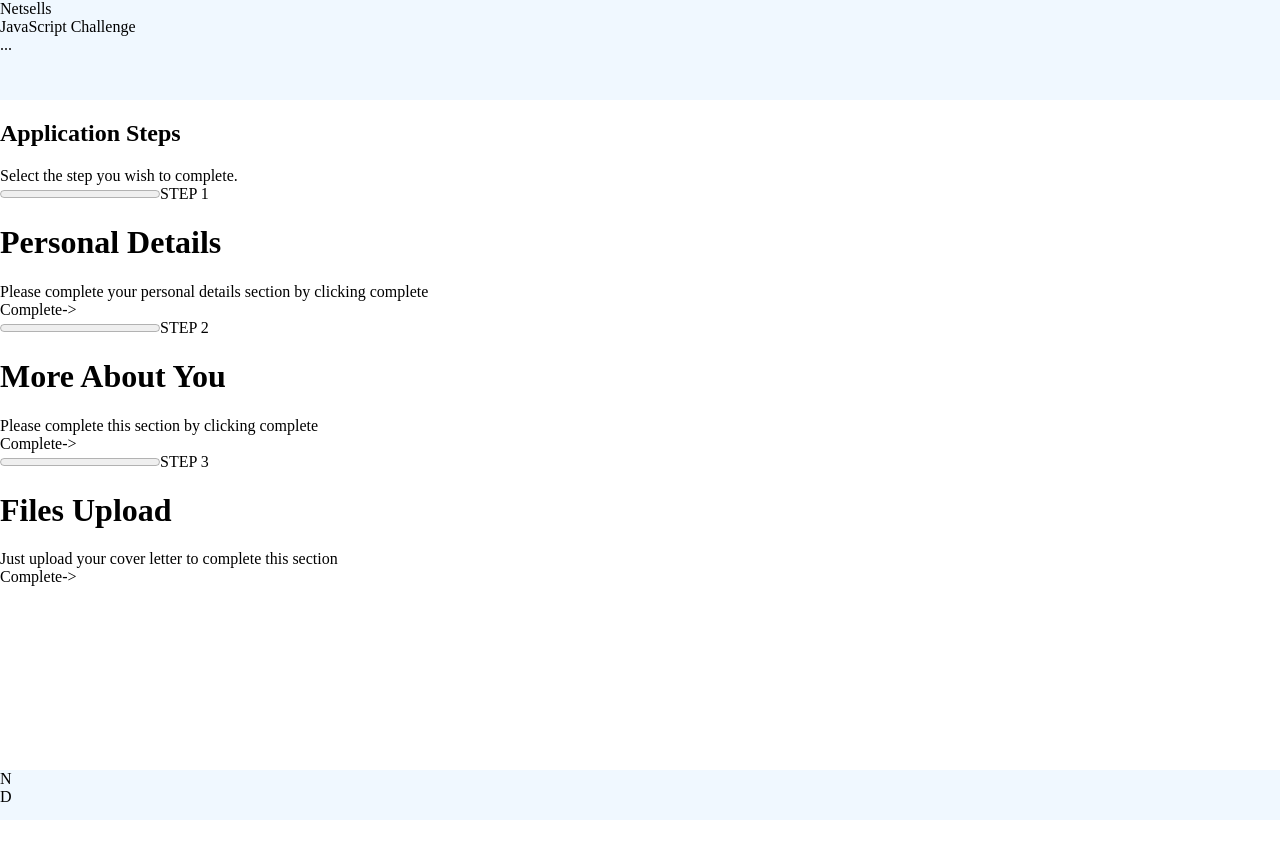
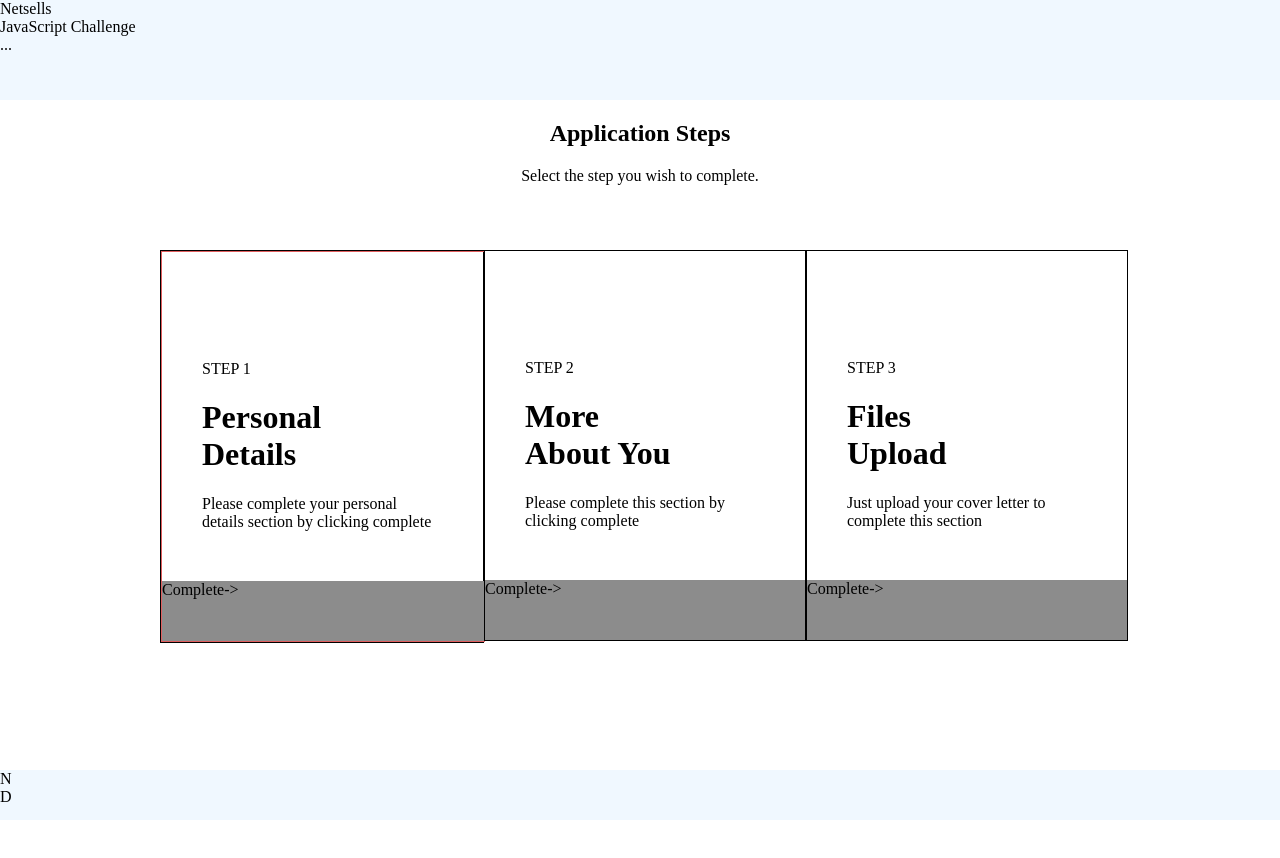
Before and after one commit to sodongit/netsells, an Angular app: page /cv in a window 1280 px wide. Shown: the top 858 px of the page. Before the commit the page ends 820 px from the top, so only its background shows below. Built offline with nearby package versions, Linux system fonts and the light colour scheme.

Commit message:
attach data  and preliminary styling

```diff
--- a/src/app/modules/cv/pages/cv/cv.component.html
+++ b/src/app/modules/cv/pages/cv/cv.component.html
@@ -1,7 +1,14 @@
-<div>
+<div class="full-step-title">
   <h2> Application Steps</h2>
   <span>Select the step you wish to complete.</span>
 </div>
-<div *ngFor="let cardInfo of cardList">
-  <app-card [cardInfo]="cardInfo"></app-card>
+<div class="card-holder open">
+  <app-card
+    *ngFor="let cardInfo of cardList"
+    [cardInfo]="cardInfo"
+    [cardCompletion]="cardCompletion"
+    [cardStatus]="cardStatus"
+    [stepOpen]="stepOpen"
+    (stepChange)="completeCard($event)">
+  </app-card>
 </div>
--- a/src/app/modules/cv/pages/cv/cv.component.scss
+++ b/src/app/modules/cv/pages/cv/cv.component.scss
@@ -1,144 +1,125 @@
-.cv-contents {
-  background-color: rgba(228, 255, 245, 0.2);
-  height: 100%;
+.full-step-title {
   width: 100%;
+  height: 20%;
+  text-align: center;
 }
 
-.cv-contents-form {
-  align-items: center;
+.card-holder {
+  width: 75%;
+  height: 100%;
   display: flex;
-  height: 100%;
-  width: 1000px;
+  flex-flow: row nowrap;
+  justify-content: space-between;
   margin: 0 auto;
 }
 
-.form-box {
-  height: 75%;
+.open {
+  .card {
+    height: auto;
+    flex: 1;
+    border: 1px black solid;
+
+
+
+    progress {
       width: 100%;
-  color: rgba(0, 0, 0, 0.81);
-  font-family: "Times New Roman";
-}
-
-.form-box-item-left {
-  display: inline-block;
-  position: relative;
-  width: 20%;
-  height: 100%;
-  margin: 0;
-  float: left;
-
-  .form-box-item-list {
-
-    height: 50px;
-    width: 100%;
-  }
-
-  .edit {
+      height: 30px;
     }
   }
 
-.form-box-item-right {
-  position: relative;
-  width: 80%;
-  height: 100%;
-  margin: 0;
-  float: left;
+  .card-contents {
 
-
-  .form-box-item-wrapper {
     width: 100%;
     height: 100%;
+    display: inline-block;
   }
 
-  .form-box-item-popout {
-    height: 52px;
-    width: auto;
-
+  .card-top {
+    display: flex;
+    flex-direction: column;
+    width: 240px;
+    height:100%;
+    padding: 50px 40px 0px 40px;
   }
 
-  .form-box-item-content {
-    background-color: #E1FAFF;
-    position: relative;
-    border: 1px solid #b9ced2;
-    border-left: 0px;
-    border-radius: 0 25px 25px 25px;
-    padding: 0 22.5px 10px 17px;
-    z-index: 100;
-
-    textarea {
+  .card-progress {
+    flex: 0;
+    order:2;
     width: 100%;
-      height: 100px;
+    height: 30px;
+    padding-bottom: 40px;
+  }
+  .card-step-text {
+    flex: 0;
+    order:1;
+    width:170px;
+    height: 30px
+  }
+  .card-step-title {
+    flex: 0;
+    order:3;
+    width:150px;
+    heifht: 30px
+  }
+  .card-description {
+    flex: 0;
+    order:4;
+    width:100%;
+    height:30px;
+    padding-bottom: 50px;
   }
 
-
-}
-
-button:enabled {
-  background-color: #9dff96;
-
-}
-
-button:disabled {
-  background-color: #bafffd;
-}
-
-
-
-.edit {
-  width: auto;
-}
-
-
-}
-
-.boxChoiceText,
-.boxChoice {
-  align-items: center;
-  display: flex;
-  height: 100%;
-  width: 48%;
-  float: left;
-}
-
-.boxChoiceText {
-  span {
+  .card-status-button {
     width: 100%;
-    white-space: nowrap;
-    text-overflow: ellipsis;
-    overflow: hidden;
-    color: rgba(0, 0, 0, 0.81);
-    font-family: "Times New Roman";
+    height: 60px;
+    background-color: #8c8c8c;
   }
 }
 
-.submit-button {
-  background-color: #ff8c87;
+.closed {
+  .card {
+    height: auto;
+    flex: 1;
+    border: 1px black solid;
+
+    progress {
+      width: 100%;
+      height: 30px;
+    }
   }
 
-
-.ripple {
-  position: relative;
-  overflow: hidden;
-  transform: translate3d(0, 0, 0);
+  .card-contents {
+    width: 100%;
+    height: 100%;
+    display: inline-block;
   }
 
-.button {
-  margin: 10px 0px 0 17px;
-  outline: none;
-  text-decoration: none;
-  border-radius: 15px;
-  justify-content: center;
-  cursor: pointer;
-  text-transform: uppercase;
+  .card-top {
+    width: 240px;
+    height:100%;
+    padding: 50px 40px 0px 40px;
+  }
+
+  .card-progress {
+    width: 100%;
     height: 30px;
-  width: 120px;
-  opacity: 1;
-  border: 1px solid rgba(124, 202, 120, 0.6);
+    padding-bottom: 40px;
+  }
+  .card-step-text {
+    width:170px;
+  }
+  .card-step-title {
+    width:150px;
+  }
+  .card-description {
+    width:100%;
+    padding-bottom: 50px;
+  }
 
-  span {
-    color: rgba(26, 43, 25, 0.8);
-    font-size: 12px;
-    font-weight: 500;
-    letter-spacing: 0.7px;
+  .card-status-button {
+    width: 100%;
+    height: 60px;
+    background-color: #8c8c8c;
   }
+
 }
--- a/src/app/modules/cv/pages/cv/cv.component.ts
+++ b/src/app/modules/cv/pages/cv/cv.component.ts
@@ -4,7 +4,6 @@ import {CvList, CvService} from "../../../../core/services/cv.service";
 import {ApiService} from "../../../../shared/services/api.service";
 import {Subscription} from "rxjs";
 import {animate, state, style, transition, trigger} from "@angular/animations";
-
 
 
 // TODO split up html into smaller components
@@ -39,62 +38,34 @@ import {animate, state, style, transition, trigger} from "@angular/animations";
       })),
       transition('nonedit => edit', [animate('375ms ease-in')]),
       transition('edit => nonedit', [animate('375ms 50ms ease-out')])
-    ]),
-    trigger('boxChoiceText', [
-      state('edit', style({
-        color: 'black'
-      })),
-      state('nonedit', style({
-        width: '0',
-        color: 'white',
-      })),
-      transition('nonedit => edit', [animate('1ms 375ms ease-in')]),
-      transition('edit => nonedit', [animate('100ms  ease-out')])
-    ]),
-    trigger('editBoxChoice', [
-      state('edit', style({
-        paddingLeft: '0',
-        opacity: '0'
-      })),
-      state('nonedit', style({
-        paddingLeft: '12.5%',
-        opacity: '1'
-      })),
-      transition('nonedit => edit', [animate('300ms 75ms ease-in')]),
-      transition('edit => nonedit', [animate('375ms ease-out')])
-    ]),
-    trigger('editBoxChoiceContent', [
-      state('edit', style({
-        opacity: '0'
-      })),
-      state('nonedit', style({
-        opacity: '1'
-      })),
-      transition('nonedit => edit', [animate('500ms ease-in')]),
-      transition('edit => nonedit', [animate('375ms ease-out')])
     ])
   ]
 })
 
 export class CvComponent implements OnInit {
 
-  currentBoxOnShow = 0;
-  progress = 0;
   list: CvList[];
   formCV: FormGroup;
   cardList;
+  cardStatus = 'open';
+  cardCompletion = {
+    1: 2,
+    2: 2,
+    3: 2
+  };
+
+  stepOpen = 1;
 
   apiError = false;
   apiErrorMessages = [];
 
-  allDirty = false;
   errorMessages = [];
 
 
   private subscription: Subscription = new Subscription();
 
   constructor(private fb: FormBuilder,
-              private cvService : CvService,
+              private cvService: CvService,
               private apiService: ApiService) {
     this.cardList = this.cvService.getCardList();
     this.list = this.cvService.getCVList();
@@ -109,28 +80,21 @@ export class CvComponent implements OnInit {
 
   }
 
-  showBox(id) {
-    this.currentBoxOnShow = id;
+  completeCard(step_id) {
+  this.cardStatus = 'closed';
   }
 
-  nextStage() {
-    this.allDirty = this.allDirtyCheck();
-    this.setErrorMessages();
-    this.currentBoxOnShow = this.currentBoxOnShow === this.list.length ?
-      this.currentBoxOnShow :
-      this.currentBoxOnShow + 1;
-  }
 
   allDirtyCheck() {
     // get the form key, check if its dirty or if not valid, return if there is a false.
-    return  Object.keys(this.formCV.controls)
+    return Object.keys(this.formCV.controls)
       .map((key) => this.formCV.controls[key].dirty ? this.formCV.controls[key].dirty : this.formCV.controls[key].valid)
-      .reduce((ac,cr) => ac ? cr : ac,true);
+      .reduce((ac, cr) => ac ? cr : ac, true);
   }
 
   setErrorMessages() {
     // get the key for the form, filter out valid control keys, reduce all the error messages into on array
-    this.errorMessages =  Object.keys(this.formCV.controls)
+    this.errorMessages = Object.keys(this.formCV.controls)
       .filter((control) => this.formCV.controls[control].invalid)
       .reduce((ac, control) => {
         // get the error keys from the control, return the error message for the control.
@@ -140,10 +104,10 @@ export class CvComponent implements OnInit {
       }, []);
   }
 
+
   submit() {
     this.cvService.submitForm(this.formCV);
   }
 
 
-
 }
--- a/src/app/shared/components/card/card.component.html
+++ b/src/app/shared/components/card/card.component.html
@@ -1,8 +1,19 @@
-
-<div>
-  <progress [value]="0" [max]="cardInfo.outof"></progress>
-  <span>STEP {{cardInfo.step}}</span>
-  <h1>{{cardInfo.title}}</h1>
-  <span>{{cardInfo.description}}</span>
-  <div>Complete-></div>
+<div class="card" [style]="{'order': cardInfo.step}">
+  <div class="card-contents {{cardStatus}}" [ngClass]="{'step-open': cardInfo.step === stepOpen}">
+    <div class="card-top">
+      <div class="card-progress">
+        <progress [value]="cardCompletion[cardInfo.step]" [max]="cardInfo.outof"></progress>
+      </div>
+      <div class="card-step-text">
+        <span>STEP {{cardInfo.step}}</span>
+      </div>
+      <div class="card-step-title">
+        <h1>{{cardInfo.title}}</h1>
+      </div>
+      <div class="card-description">
+        <span>{{cardInfo.description}}</span>
+      </div>
+    </div>
+    <div class="card-status-button" (click)="completeCard(cardInfo.step)">Complete-></div>
+  </div>
 </div>
--- a/src/app/shared/components/card/card.component.scss
+++ b/src/app/shared/components/card/card.component.scss
@@ -0,0 +1,113 @@
+
+.card {
+  height: auto;
+  flex: 1;
+  border: 1px black solid;
+
+  progress {
+    height:100%;
+    width:100%;
+  }
+
+  .card-contents {
+
+    width: 100%;
+    height: 100%;
+    display: inline-block;
+  }
+
+  .open {
+    .card-top {
+      display: flex;
+      flex-direction: column;
+      width: 240px;
+      height: 100%;
+      padding: 50px 40px 0px 40px;
+
+
+      .card-progress {
+        flex: 0;
+        order: 1;
+        width: 100%;
+        height: 30px;
+        padding-bottom: 40px;
+      }
+
+      .card-step-text {
+        flex: 0;
+        order: 2;
+        width: 170px;
+        height: 30px
+      }
+
+      .card-step-title {
+        flex: 0;
+        order: 3;
+        width: 150px;
+        heifht: 30px
+      }
+
+      .card-description {
+        flex: 0;
+        order: 4;
+        width: 100%;
+        height: 30px;
+        padding-bottom: 50px;
+      }
+    }
+
+    .card-status-button {
+      width: 100%;
+      height: 60px;
+      background-color: #8c8c8c;
+    }
+  }
+
+  .closed {
+    .card-top {
+      display: flex;
+      flex-direction: column;
+      width: 240px;
+      height: 100%;
+      padding: 10px;
+
+
+      .card-progress {
+        progress {
+          height:100%;
+          width:100%;
+        }
+        flex: 0;
+        order: 2;
+        width: 50%;
+        height: 10px;
+        margin: 0 auto;
+
+      }
+
+      .card-step-text {
+        flex: 0;
+        order: 1;
+        width: 100%;
+        height: 30px;
+        text-align: center;
+      }
+
+      .card-step-title {
+        display: none;
+      }
+
+      .card-description {
+        display: none;
+      }
+    }
+
+    .card-status-button {
+      display: none;
+    }
+  }
+
+  .step-open {
+    border: 1px solid #e05d5d
+  }
+}
--- a/src/app/shared/components/card/card.component.ts
+++ b/src/app/shared/components/card/card.component.ts
@@ -1,4 +1,4 @@
-import {Component, Input, OnInit} from '@angular/core';
+import {Component, EventEmitter, Input, OnInit, Output} from '@angular/core';
 
 
 
@@ -11,10 +11,18 @@ export class CardComponent implements OnInit {
 
 
   @Input() cardInfo;
+  @Input() cardCompletion;
+  @Input() cardStatus;
+  @Input() stepOpen;
+
+  @Output() stepChange: EventEmitter<number> = new EventEmitter();
 
   constructor() { }
 
   ngOnInit() {
   }
 
+  completeCard(step_id) {
+    this.stepChange.emit(step_id);
+  }
 }
```
Lines whose indentation alone changed are shown as unchanged.
